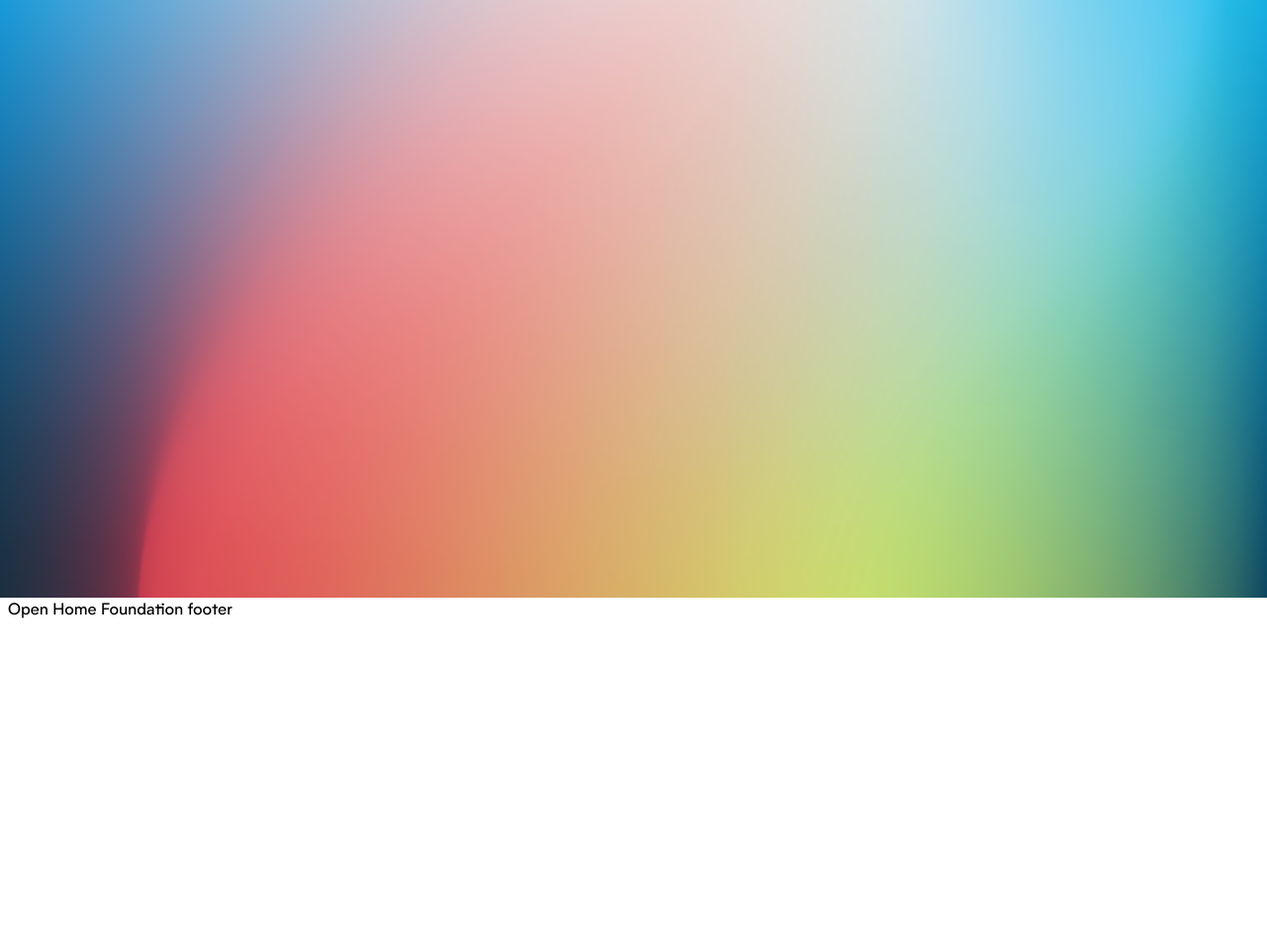
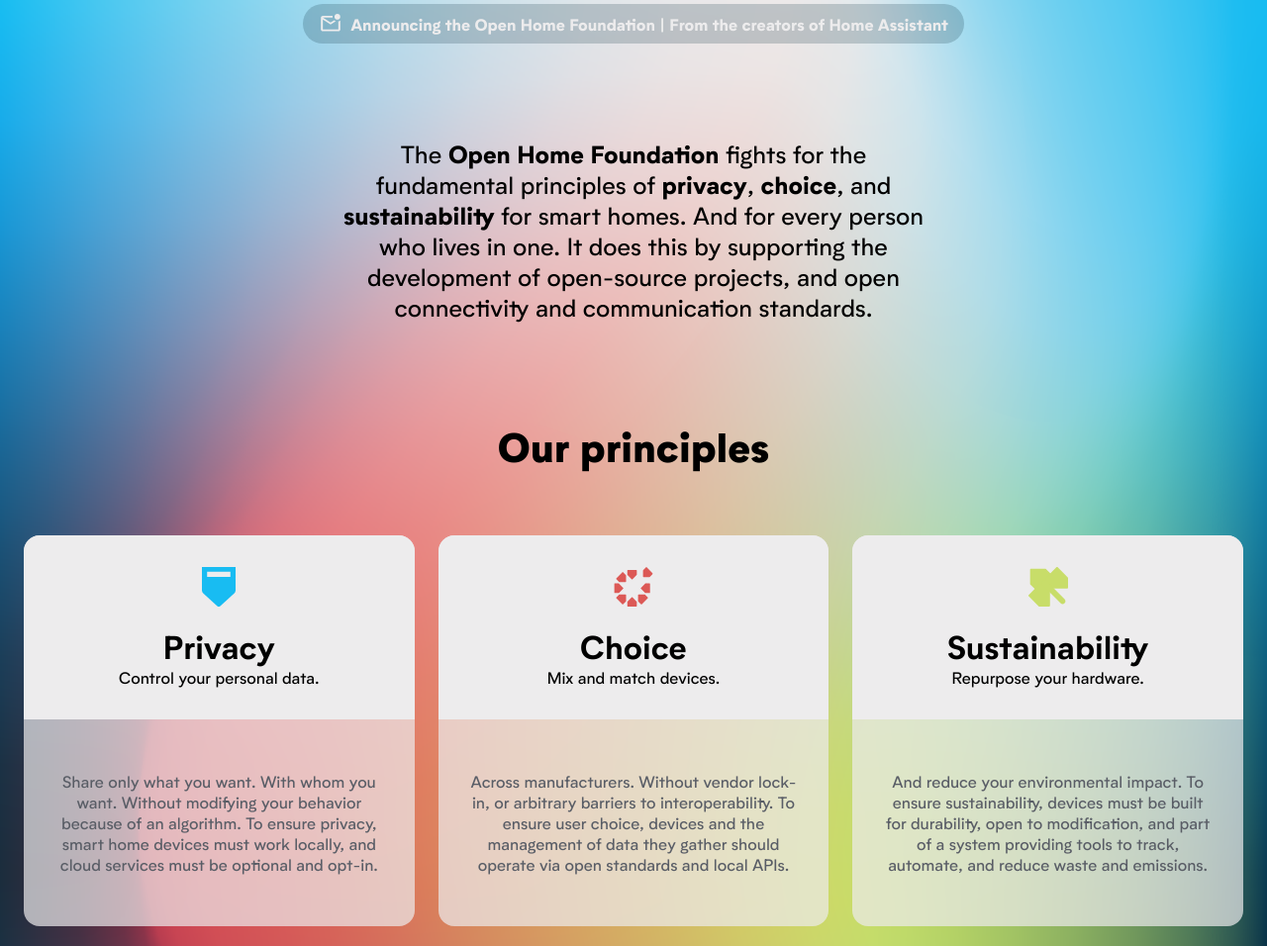
Before and after one commit to OpenHomeFoundation/website, an Eleventy site: page src/index.html in a window 1280 px wide. Shown: the part 196-1152 px from the top of the page at 99% size. Before the commit the page ends 821 px from the top, so only its background shows below. Built offline with nearby package versions, Linux system fonts and the light colour scheme; Eleventy itself is replaced by a stand-in of ours; files that its build step writes are made by us from their sources; what postcss-import-ext-glob would draw is missing.

Commit message:
Start homepage

```diff
--- a/src/_includes/base.liquid
+++ b/src/_includes/base.liquid
@@ -1,5 +1,18 @@
-{% capture full_title -%} {%- if title -%} {{ title }} – Open Home Foundation
-{%- else -%} Open Home Foundation {%- endif-%} {%- endcapture %}
+{% capture full_title -%}
+{%- if title -%}
+{{ title }} – Open Home Foundation
+{%- else -%}
+Open Home Foundation
+{%- endif-%}
+{%- endcapture %}
+
+{% capture body_class -%}
+{%- if page.fileSlug != "" -%}
+page-{{ page.fileSlug }}
+{%- else -%}
+page-index
+{%- endif-%}
+{%- endcapture %}
 
 <!doctype html>
 <html lang="en">
@@ -12,11 +25,10 @@
     <link rel="stylesheet" href="/assets/css/style.css">
     <script src="/assets/js/nav-menu.js" defer></script>
   </head>
-  <body>
+  <body class="{{ body_class }}">
     <header>{% include 'components/navbar' %}</header>
 
     <div class="content">{{ content }}</div>
-
     <footer>{% include 'components/footer' %}</footer>
   </body>
 </html>
--- a/src/assets/css/components/footer.css
+++ b/src/assets/css/components/footer.css
@@ -1,5 +1,5 @@
 .footer {
   background-color: var(--primary-color);
-  color: var(--on-prumary-color);
+  color: var(--on-primary-color);
   min-height: 300px;
 }
--- a/src/assets/css/components/navbar.css
+++ b/src/assets/css/components/navbar.css
@@ -7,7 +7,7 @@
   top: 0;
   left: 0;
   right: 0;
-  max-width: 1440px;
+  max-width: 1200px;
   width: 100%;
   margin: auto;
   transition: width 120ms ease-in-out;
--- a/src/assets/css/global/layout.css
+++ b/src/assets/css/global/layout.css
@@ -9,15 +9,35 @@ body {
   font-weight: 400;
 }
 
-.gradient-1 {
-  background: url("/assets/images/gradients/gradient-1.png")  lightgray 0px 0.42px / 100% 129.583% no-repeat;
+.bg-gradient-1 {
+  background: url("/assets/images/gradients/gradient-1.png") lightgray 0px
+    0.42px / 100% 129.583% no-repeat;
   background-position: center center;
   background-size: cover;
 }
 
+.bg-dark-blue {
+  background-color: var(--dark-blue-color);
+}
+
 .container {
-  max-width: 1440px;
+  max-width: 1340px;
   width: 100%;
   margin: auto;
-  padding: 0 8px;
+  padding: 0 24px;
 }
+
+.grid {
+  display: grid;
+  grid-template-columns: repeat(6, 1fr);
+  grid-row-gap: 24px;
+  grid-column-gap: 12px;
+}
+
+@media (min-width: 768px) {
+  .grid {
+    grid-template-columns: repeat(12, 1fr);
+    grid-row-gap: 24px;
+    grid-column-gap: 24px;
+  }
+}
--- a/src/assets/css/global/reset.css
+++ b/src/assets/css/global/reset.css
@@ -1,7 +1,9 @@
 /*
   Use a more-intuitive box-sizing model.
 */
-*, *::before, *::after {
+*,
+*::before,
+*::after {
   box-sizing: border-box;
 }
 /*
@@ -10,3 +12,11 @@
 * {
   margin: 0;
 }
+
+h1,
+h2,
+h3,
+h4,
+p {
+  margin: 0;
+}
--- a/src/assets/css/global/typography.css
+++ b/src/assets/css/global/typography.css
@@ -22,26 +22,6 @@ h3 {
   line-height: normal;
 }
 
-.body {
-  font-family: Biotif;
-  font-size: 16px;
-  font-style: normal;
-  font-weight: 400;
-  line-height: normal;
+.text-center {
+  text-align: center;
 }
-
-.body-medium {
-  font-family: Biotif;
-  font-size: 24px;
-  font-style: normal;
-  font-weight: 400;
-  line-height: normal;
-}
-
-.body-large {
-  font-family: Biotif;
-  font-size: 32px;
-  font-style: normal;
-  font-weight: 400;
-  line-height: normal;
-}
--- a/src/assets/css/global/variables.css
+++ b/src/assets/css/global/variables.css
@@ -12,8 +12,8 @@ html {
   --secondary-color: var(--red-color);
   --tertiary-color: var(--green-color);
 
-  --on-primary-color: var(--light-color);
-  --on-secondary-color: var(--light-color);
+  --on-primary-color: var(--light-grey-color);
+  --on-secondary-color: var(--light-grey-color);
   --on-tertiary-color: var(--dark-color);
 
   --primary-text-color: var(--dark-blue-color);
--- /dev/null
+++ b/src/assets/css/pages/index.css
@@ -0,0 +1,157 @@
+/* Intro section */
+
+#intro {
+  padding-top: 200px;
+  padding-bottom: 20px;
+}
+
+#intro .announcement-container {
+  display: flex;
+  justify-content: center;
+  align-items: center;
+}
+
+#intro .announcement {
+  display: inline-flex;
+  padding: 8px 16px;
+  justify-content: center;
+  align-items: center;
+  gap: 8px;
+  flex-wrap: wrap;
+  border-radius: 60px;
+  background: rgba(9, 41, 59, 0.2);
+  margin: auto;
+  color: var(--light-grey-color);
+  font-family: Biotif;
+  font-size: 16px;
+  font-weight: 700;
+  margin-bottom: 96px;
+  text-decoration: none;
+  text-align: center;
+}
+
+#intro .intro-content {
+  grid-column: span 12;
+  text-align: center;
+}
+
+#intro .intro-content p {
+  font-family: Biotif;
+  font-size: 24px;
+  font-style: normal;
+  font-weight: 400;
+  line-height: normal;
+}
+
+@media (min-width: 768px) {
+  #intro .intro-content {
+    grid-column-end: span 6;
+    grid-column-start: 4;
+  }
+}
+
+/* Principles section */
+
+#principles {
+  padding-top: 80px;
+  padding-bottom: 100px;
+}
+
+#principles h2 {
+  margin-bottom: 64px;
+}
+
+#principles .card {
+  border-radius: 16px;
+  background: rgba(237, 236, 237, 0.7);
+  overflow: hidden;
+  text-align: center;
+  grid-column: span 6;
+}
+
+#principles .card .card-header {
+  background: var(--light-grey-color);
+  padding: 32px;
+}
+
+#principles .card .card-header img {
+  margin-bottom: 16px;
+}
+
+#principles .card .card-content {
+  padding: 52px 32px;
+  color: var(--secondary-text-color);
+  text-align: center;
+  /* Body */
+  font-family: Biotif;
+  font-size: 16px;
+  font-style: normal;
+  font-weight: 400;
+  line-height: normal;
+}
+
+@media (min-width: 768px) {
+  #principles .card {
+    grid-column: span 4;
+  }
+}
+
+/* Work section */
+
+#work {
+  padding-top: 100px;
+  padding-bottom: 50px;
+}
+
+#work h2 {
+  margin-bottom: 64px;
+  color: var(--primary-color);
+}
+
+#work p {
+  color: var(--grey-color);
+}
+
+#work .grid-item {
+  grid-column: span 12;
+  text-align: center;
+}
+
+@media (min-width: 768px) {
+  #work .grid-item {
+    grid-column-end: span 6;
+    grid-column-start: 4;
+  }
+}
+
+/* Collaborations section */
+
+#collaborations {
+  padding-top: 100px;
+  padding-bottom: 50px;
+}
+
+#collaborations h2 {
+  margin-bottom: 48px;
+  color: var(--primary-color);
+}
+
+#collaborations p {
+  color: var(--grey-color);
+}
+
+#collaborations .grid-item {
+  grid-column: span 12;
+  text-align: center;
+}
+
+@media (min-width: 768px) {
+  #collaborations .grid-item {
+    grid-column-end: span 6;
+    grid-column-start: 4;
+  }
+}
+
+/* Support us section */
+
+/* News section */
--- a/src/assets/css/style.css
+++ b/src/assets/css/style.css
@@ -2,5 +2,9 @@
 @import "global/variables.css";
 @import "global/layout.css";
 @import "global/font.css";
+@import "global/typography.css";
 
 @import "components/navbar.css";
+@import "components/footer.css";
+
+@import "pages/index.css";
--- a/src/index.html
+++ b/src/index.html
@@ -3,8 +3,115 @@ layout: base
 description: Open Home Foundation
 ---
 
-<section class="gradient-1">
-  <div class="container" style="height: 800px;">
-
-  </div>
-</section>
+<div class="bg-gradient-1">
+  <section id="intro">
+    <div class="container">
+      <div class="announcement-container">
+        <p href="" class="announcement">
+          <img src="/assets/images/icons/mark_email_unread.svg" />Announcing the
+          Open Home Foundation | From the creators of Home Assistant
+        </p>
+      </div>
+      <div class="grid">
+        <div class="intro-content">
+          <p>
+            The <strong>Open Home Foundation</strong> fights for the fundamental
+            principles of <strong>privacy</strong>, <strong>choice</strong>, and
+            <strong>sustainability</strong> for smart homes. And for every
+            person who lives in one. It does this by supporting the development
+            of open-source projects, and open connectivity and communication
+            standards.
+          </p>
+        </div>
+      </div>
+    </div>
+  </section>
+  <section id="principles">
+    <div class="container">
+      <h2 class="text-center">Our principles</h2>
+      <div class="cards grid">
+        <div class="card">
+          <div class="card-header">
+            <img src="/assets/images/icons/privacy.svg" />
+            <h3>Privacy</h3>
+            <p>Control your personal data.</p>
+          </div>
+          <div class="card-content">
+            <p>
+              Share only what you want. With whom you want. Without modifying
+              your behavior because of an algorithm. To ensure privacy, smart
+              home devices must work locally, and cloud services must be
+              optional and opt-in.
+            </p>
+          </div>
+        </div>
+        <div class="card">
+          <div class="card-header">
+            <img src="/assets/images/icons/choice.svg" />
+            <h3>Choice</h3>
+            <p>Mix and match devices.</p>
+          </div>
+          <div class="card-content">
+            <p>
+              Across manufacturers. Without vendor lock-in, or arbitrary
+              barriers to interoperability. To ensure user choice, devices and
+              the management of data they gather should operate via open
+              standards and local APIs.
+            </p>
+          </div>
+        </div>
+        <div class="card">
+          <div class="card-header">
+            <img src="/assets/images/icons/sustainability.svg" />
+            <h3>Sustainability</h3>
+            <p>Repurpose your hardware.</p>
+          </div>
+          <div class="card-content">
+            <p>
+              And reduce your environmental impact. To ensure sustainability,
+              devices must be built for durability, open to modification, and
+              part of a system providing tools to track, automate, and reduce
+              waste and emissions.
+            </p>
+          </div>
+        </div>
+      </div>
+    </div>
+  </section>
+</div>
+<div class="bg-dark-blue">
+  <section id="work">
+    <div class="container">
+      <div class="grid">
+        <div class="grid-item">
+          <h2 class="text-center">Our work</h2>
+          <p>
+            The Open Home Foundation owns and governs over
+            <strong
+              >240 open-source projects, standards, drivers, and
+              libraries</strong
+            >
+            like Home Assistant, ESPHome, ZigPy, Piper, and more.
+          </p>
+        </div>
+      </div>
+    </div>
+  </section>
+  <section id="collaborations">
+    <div class="container">
+      <div class="grid">
+        <div class="grid-item">
+          <h2 class="text-center">Our collaborations</h2>
+          <p>
+            Thanks to funding by partners like <strong>Nabu Casa</strong>, we
+            also collaborate on external member projects that align with our
+            principles. These include Z-Wave JS, WLED, Rhasspy, and Zigbee2MQTT.
+            <br /><br />
+            In the future, we aim to play a greater role as political advocates
+            for smart home privacy, choice, and sustainability.
+          </p>
+        </div>
+      </div>
+    </div>
+  </section>
+</div>
```
Also changed, not shown: src/assets/images/icons/choice.svg (added), src/assets/images/icons/mark_email_unread.svg (added), src/assets/images/icons/privacy.svg (added), src/assets/images/icons/sustainability.svg (added).
